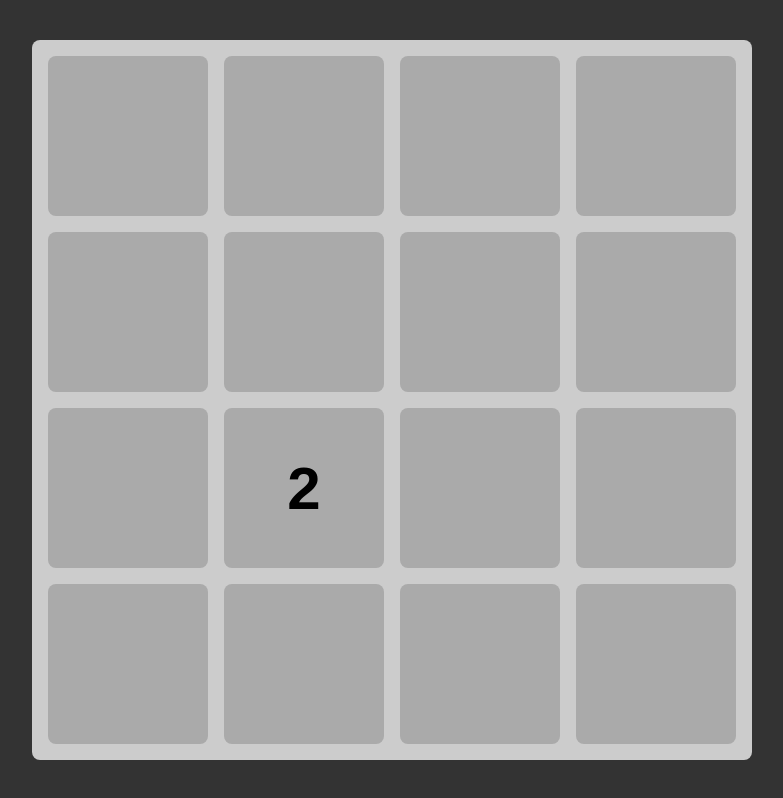
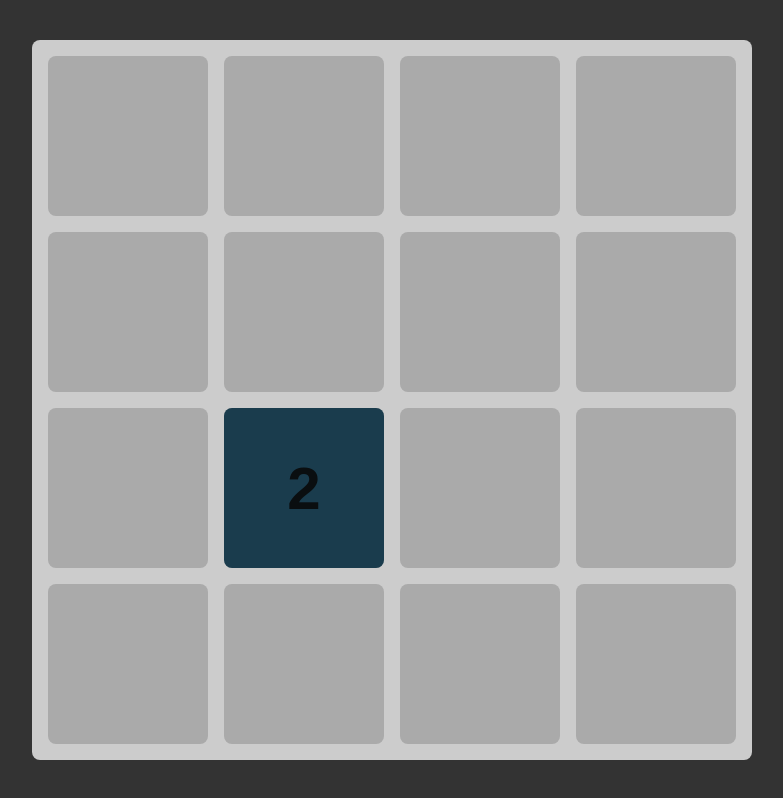
Before and after one commit to Clemi05/2048-game, a plain HTML site: page index.html in a window 1280 px wide. Shown: the whole page, without its empty margins (248-1031 px from the left). Drawn offline with Linux system fonts and the light colour scheme.

Commit message:
added html + css

```diff
--- a/style.css
+++ b/style.css
@@ -37,6 +37,8 @@ body {
 .square {
   --x: 1;
   --y: 2;
+  --background-lightness: 20%;
+  --text-lightness: 5%;
   position: absolute;
   display: flex;
   justify-content: center;
@@ -50,5 +52,5 @@ body {
   left: calc(var(--x) * (var(--cell-size) + var(--cell-gap)) + var(--cell-gap));
   font-weight: bold;
   background-color: hsl(200, 50%, var(--background-lightness));
-  color: hsl(200, 50%, var(--background-lightness));
+  color: hsl(200, 25%, var(--text-lightness));
 }
```
